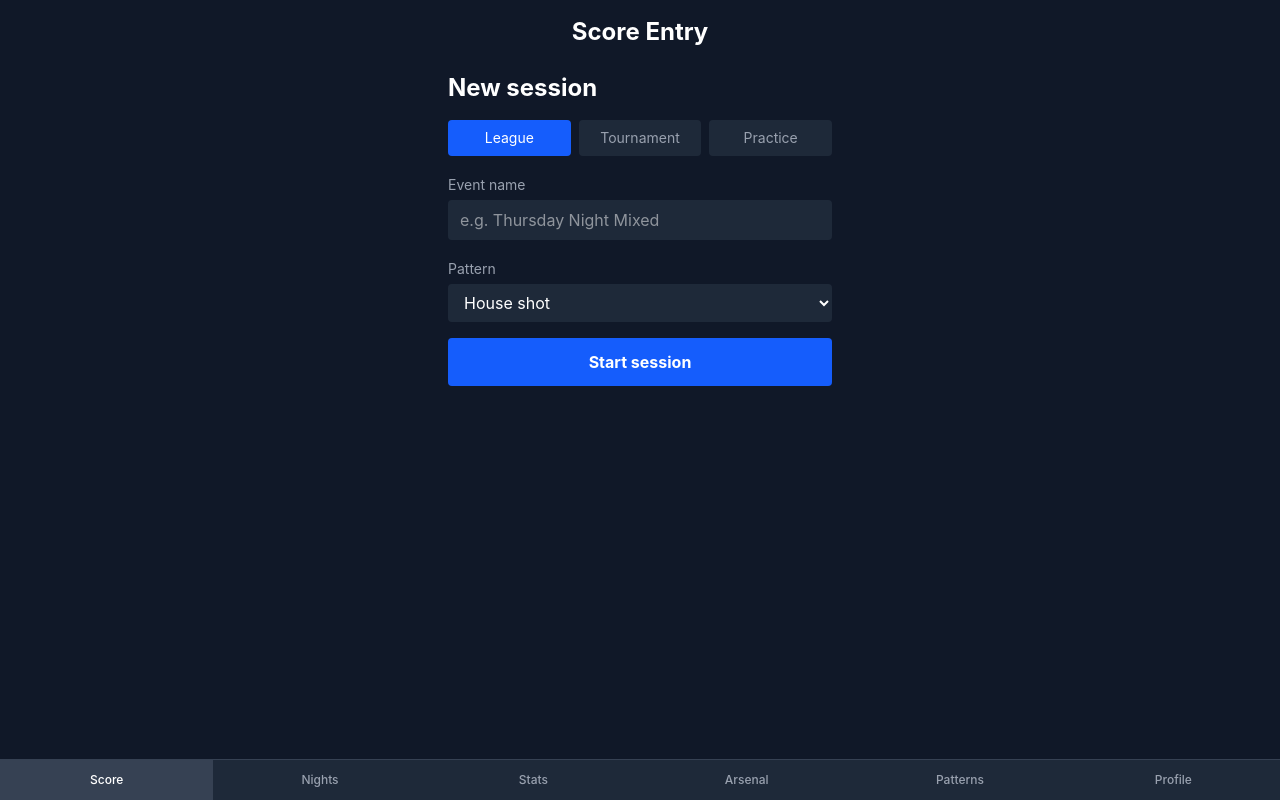
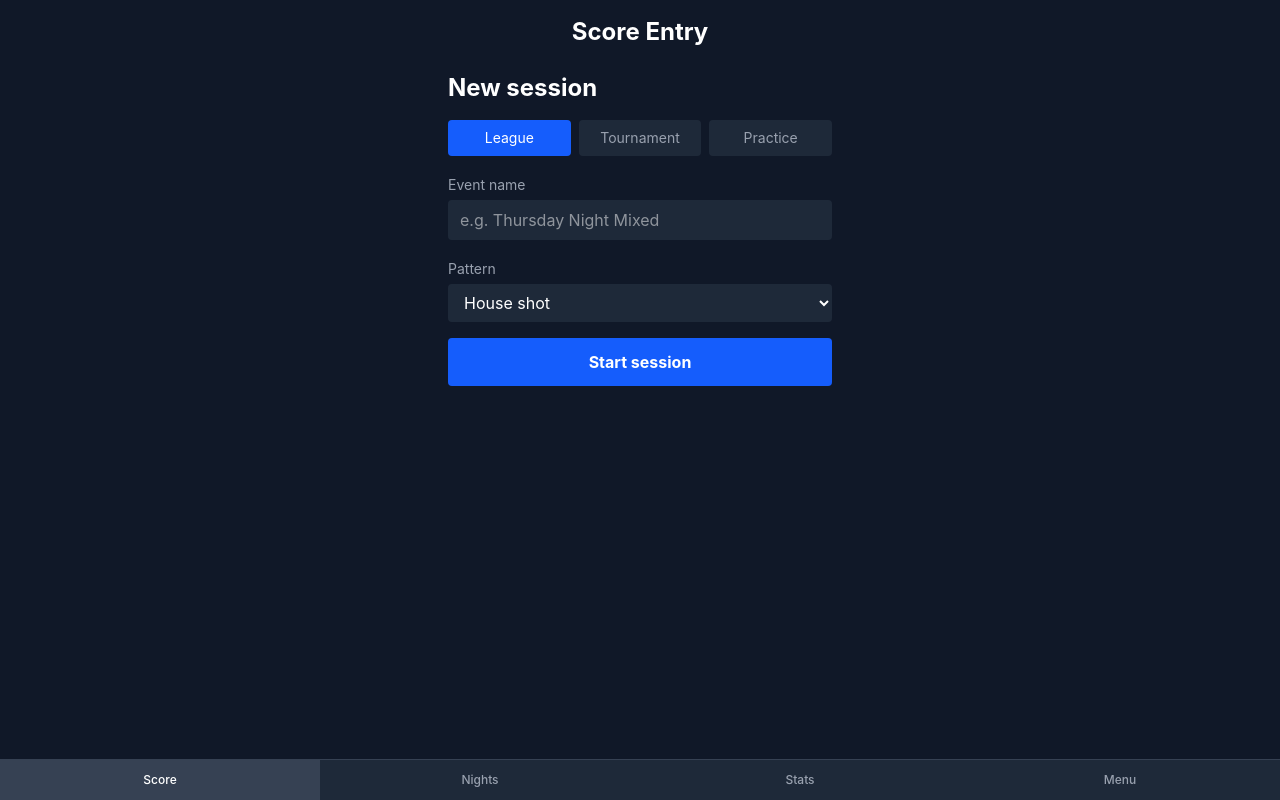
Before and after one commit to edwinalexandervargas/bowling-tracker, a React (Vite) app: page / in a window 1280 px wide. Built offline with nearby package versions, Linux system fonts and the light colour scheme.

Commit message:
Replace 6-tab bottom nav with 3 tabs and a side menu
Arsenal, Patterns and Profile move into a drawer opened from a Menu tab. Log the navigation decision.

```diff
--- a/src/components/BottomNav.tsx
+++ b/src/components/BottomNav.tsx
@@ -1,31 +1,53 @@
-import { NavLink } from 'react-router'
+import { useRef, useState } from 'react'
+import { NavLink, useLocation } from 'react-router'
+import { SideMenu } from './SideMenu'
+import { menuLinks } from './menuLinks'
 
 const tabs = [
   { to: '/', label: 'Score' },
   { to: '/nights', label: 'Nights' },
   { to: '/stats', label: 'Stats' },
-  { to: '/arsenal', label: 'Arsenal' },
-  { to: '/patterns', label: 'Patterns' },
-  { to: '/profile', label: 'Profile' },
 ]
 
+const tabClass = (active: boolean) =>
+  `flex-1 py-3 text-center text-xs font-medium ${active ? 'text-white bg-gray-700' : 'text-gray-400'}`
+
 export function BottomNav() {
+  const [menuOpen, setMenuOpen] = useState(false)
+  const menuButtonRef = useRef<HTMLButtonElement>(null)
+  const { pathname } = useLocation()
+  const onMenuRoute = menuLinks.some((l) => pathname.startsWith(l.to))
+
+  const closeMenu = () => {
+    setMenuOpen(false)
+    menuButtonRef.current?.focus()
+  }
+
   return (
-    <nav className="fixed bottom-0 inset-x-0 bg-gray-800 border-t border-gray-700 flex">
+    <>
+      <nav aria-label="Main" className="fixed bottom-0 inset-x-0 bg-gray-800 border-t border-gray-700 flex">
         {tabs.map((tab) => (
           <NavLink
             key={tab.to}
             to={tab.to}
             end={tab.to === '/'}
-          className={({ isActive }) =>
-            `flex-1 py-3 text-center text-xs font-medium ${
-              isActive ? 'text-white bg-gray-700' : 'text-gray-400'
-            }`
-          }
+            className={({ isActive }) => tabClass(isActive)}
           >
             {tab.label}
           </NavLink>
         ))}
+        <button
+          ref={menuButtonRef}
+          type="button"
+          onClick={() => setMenuOpen(true)}
+          aria-expanded={menuOpen}
+          aria-controls="side-menu"
+          className={tabClass(onMenuRoute)}
+        >
+          Menu
+        </button>
       </nav>
+      <SideMenu open={menuOpen} onClose={closeMenu} />
+    </>
   )
 }
--- /dev/null
+++ b/src/components/SideMenu.tsx
@@ -0,0 +1,62 @@
+import { useEffect, useRef } from 'react'
+import { NavLink } from 'react-router'
+import { menuLinks } from './menuLinks'
+
+type Props = {
+  open: boolean
+  onClose: () => void
+}
+
+export function SideMenu({ open, onClose }: Props) {
+  const firstLinkRef = useRef<HTMLAnchorElement>(null)
+
+  useEffect(() => {
+    if (!open) return
+    firstLinkRef.current?.focus()
+    const onKey = (e: KeyboardEvent) => {
+      if (e.key === 'Escape') onClose()
+    }
+    document.addEventListener('keydown', onKey)
+    return () => document.removeEventListener('keydown', onKey)
+  }, [open, onClose])
+
+  return (
+    <>
+      <div
+        aria-hidden="true"
+        onClick={onClose}
+        className={`fixed inset-0 bg-black/50 transition-opacity ${
+          open ? 'opacity-100' : 'opacity-0 pointer-events-none'
+        }`}
+      />
+      <nav
+        id="side-menu"
+        aria-label="More"
+        inert={!open}
+        className={`fixed inset-y-0 right-0 w-64 bg-gray-800 border-l border-gray-700 p-4 flex flex-col gap-1 transition-transform ${
+          open ? 'translate-x-0' : 'translate-x-full'
+        }`}
+      >
+        <div className="flex justify-between items-center mb-4">
+          <span className="font-semibold">Menu</span>
+          <button type="button" onClick={onClose} aria-label="Close menu" className="px-2 py-1 text-gray-400">
+            ✕
+          </button>
+        </div>
+        {menuLinks.map((link, i) => (
+          <NavLink
+            key={link.to}
+            to={link.to}
+            ref={i === 0 ? firstLinkRef : undefined}
+            onClick={onClose}
+            className={({ isActive }) =>
+              `rounded px-3 py-3 ${isActive ? 'bg-gray-700 text-white' : 'text-gray-300'}`
+            }
+          >
+            {link.label}
+          </NavLink>
+        ))}
+      </nav>
+    </>
+  )
+}
--- /dev/null
+++ b/src/components/menuLinks.ts
@@ -0,0 +1,5 @@
+export const menuLinks = [
+  { to: '/arsenal', label: 'Arsenal' },
+  { to: '/patterns', label: 'Patterns' },
+  { to: '/profile', label: 'Profile' },
+]
```
Also changed, not shown: 1 other file (tests, documents, lock files or other folders). Lines whose indentation alone changed are shown as unchanged.
